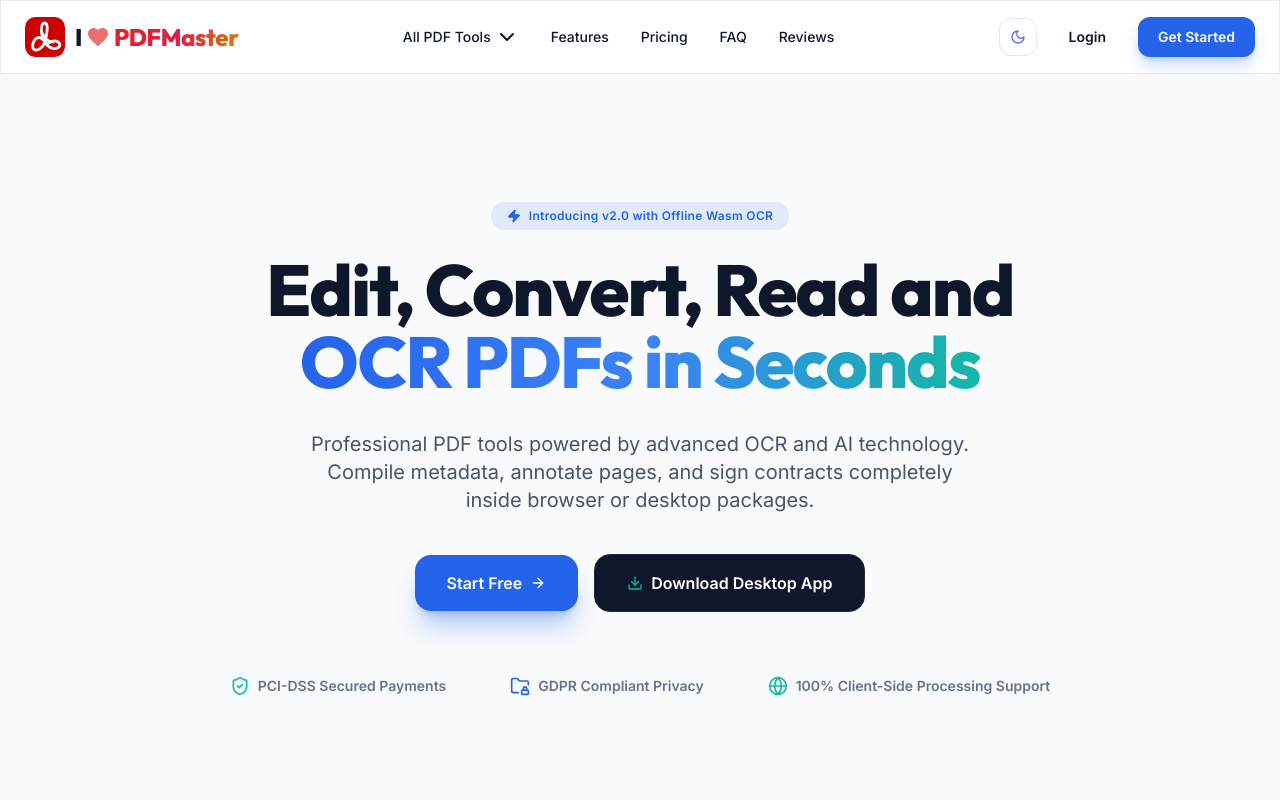
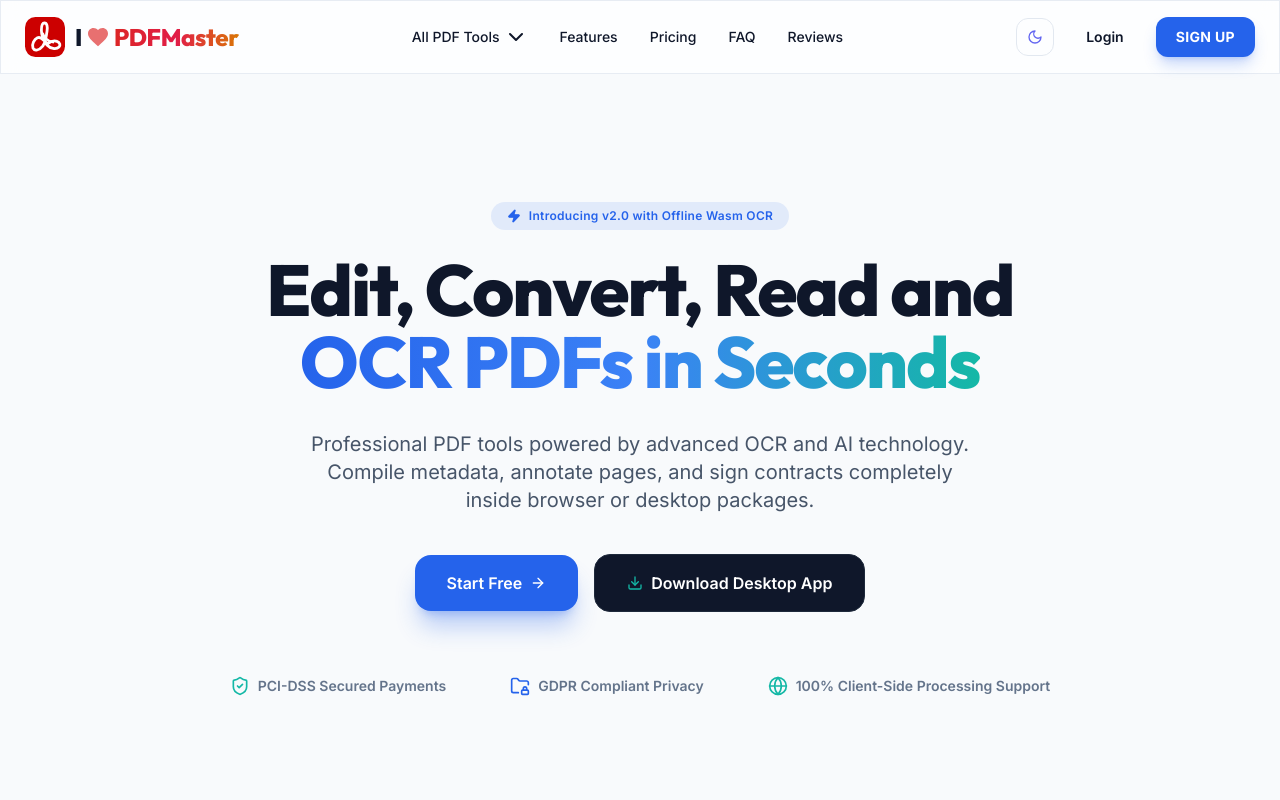
Before and after one commit to vinaykumar25121995/pdfmaster_pro, a Next.js app in the folder frontend/: page / in a window 1280 px wide. Shown: the top 800 px of the page. Built offline with nearby package versions, Linux system fonts and the light colour scheme.

Commit message:
Replace Get Started with SIGN UP in navbar and update Start Free to link directly to #all-tools section where free usage starts

```diff
--- a/frontend/src/app/page.tsx
+++ b/frontend/src/app/page.tsx
@@ -251,8 +251,8 @@
             Login
           </Link>
 
-          <Link href="/auth/login?signup=true" className="px-5 py-2.5 bg-primary hover:bg-primary-dark text-white rounded-xl text-sm font-semibold shadow-lg shadow-primary/25 transition-all">
-            Get Started
+          <Link href="/auth/login?mode=signup" className="px-5 py-2.5 bg-primary hover:bg-primary-dark text-white rounded-xl text-sm font-bold tracking-wide shadow-lg shadow-primary/25 transition-all">
+            SIGN UP
           </Link>
         </div>
       </nav>
@@ -323,10 +323,10 @@
           </p>
 
           <div className="flex flex-col sm:flex-row items-center justify-center gap-4">
-            <Link href="/auth/login?signup=true" className="w-full sm:w-auto px-8 py-4 bg-primary hover:bg-primary-dark text-white font-semibold rounded-2xl shadow-xl shadow-primary/30 transition-all flex items-center justify-center gap-2 group">
+            <a href="#all-tools" className="w-full sm:w-auto px-8 py-4 bg-primary hover:bg-primary-dark text-white font-semibold rounded-2xl shadow-xl shadow-primary/30 transition-all flex items-center justify-center gap-2 group">
               Start Free
               <ArrowRight className="h-4 w-4 group-hover:translate-x-1 transition-transform" />
-            </Link>
+            </a>
 
             <a href="#desktop-download" className="w-full sm:w-auto px-8 py-4 bg-slate-900 hover:bg-black text-white dark:bg-secondary-light dark:hover:bg-slate-800 font-semibold rounded-2xl border border-slate-800 transition-all flex items-center justify-center gap-2">
               <Download className="h-4 w-4 text-accent" />
```
